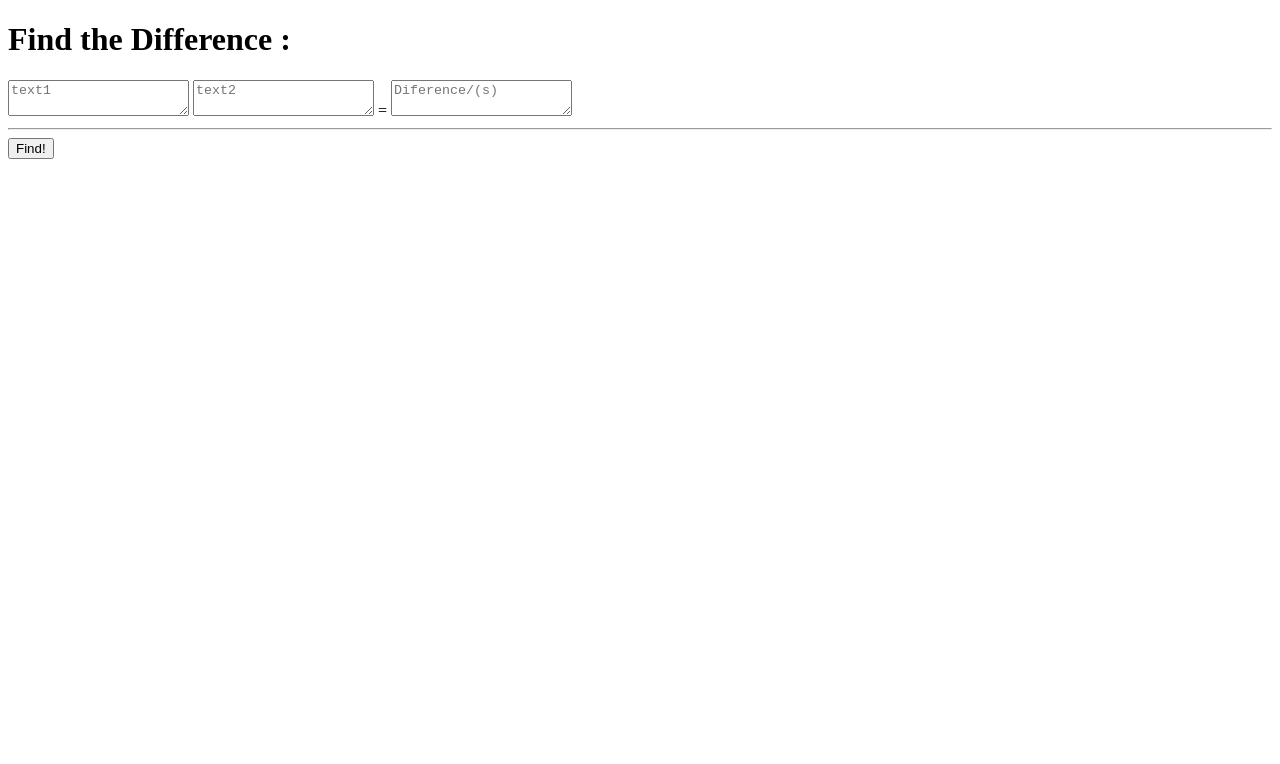
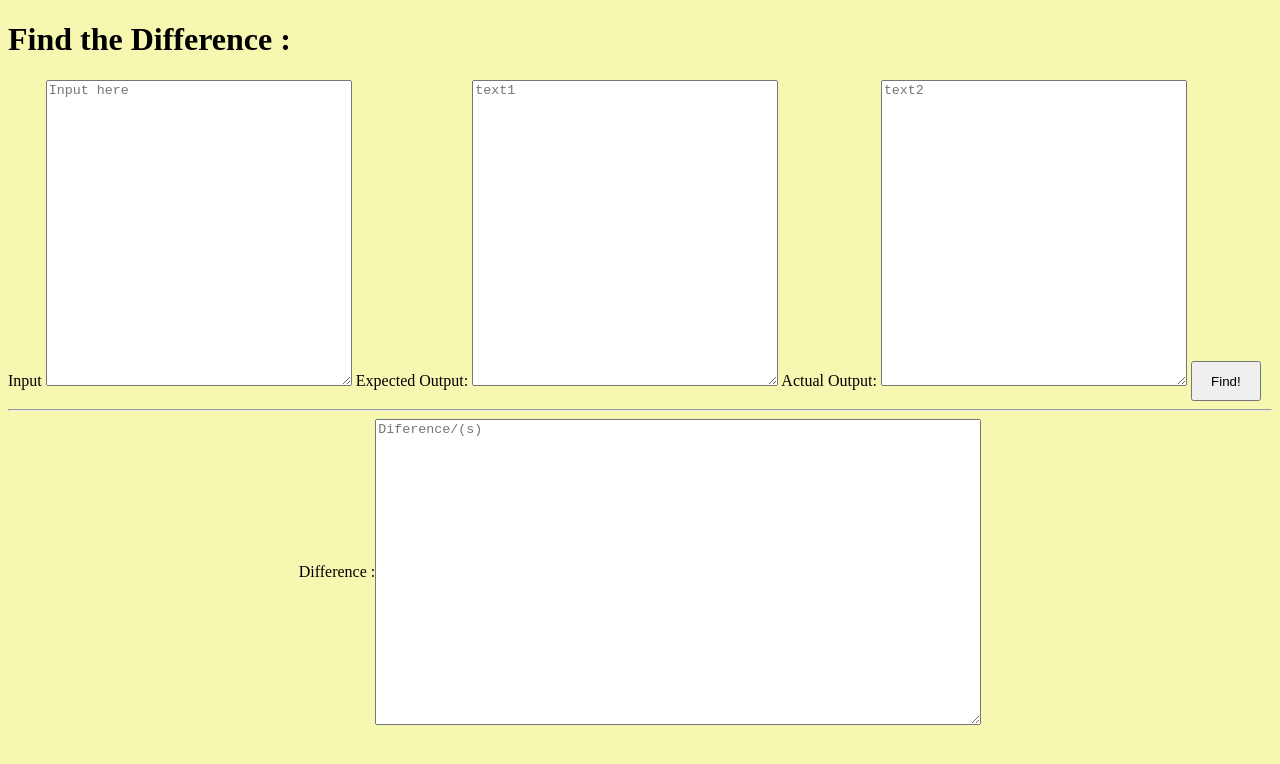
Before and after one commit to Barungit/Difference_Finder, a plain HTML site: page index.html in a window 1280 px wide. Drawn offline with Linux system fonts and the light colour scheme.

Commit message:
UI changes and output improvements

```diff
--- a/find.js
+++ b/find.js
@@ -13,8 +13,9 @@ function printDiff(t1,t2) {
     document.getElementById("diff").value = "";
     var countLine1 = 0;
     var countLine2 = 0;
-    console.log("In Print Difference");
-
+    //console.log("In Print Difference");
+    var input = document.getElementById("input").value;
+    const inputs= input.split('\n');
     const textL = t1.split('\n');
     const textR = t2.split('\n');
     console.log(textL.length);
@@ -22,8 +23,8 @@ function printDiff(t1,t2) {
 
     for(i= 0,j=0; i<textL.length &&j<textR.length;i++,j++){
         if(textL[i]!==textR[j]){
-            console.log(textL[i]+" --> "+textR[j] + "  (Line: " + (i+1) + " )\n");
-            document.getElementById("diff").value += textL[i]+" --> "+textR[j] + "  (Line: " + (i+1) + " )\n";
+            console.log("Input: "+inputs[i] +"  "+textL[i]+" --> "+textR[j] + "  (Line: " + (i+1) + " )\n");
+            document.getElementById("diff").value += "Input: "+inputs[i] +" || Output: "+textL[i]+" --> "+textR[j] + "  (Line: " + (i+1) + " )\n";
         }
     }
 }
--- /dev/null
+++ b/index.css
@@ -0,0 +1,23 @@
+body {
+    background-color: rgb(246, 247, 177);
+}
+
+.input{
+    height: 300px;
+    width: 300px;
+}
+
+#diff{
+    height: 300px;
+    width: 600px;
+}
+#diffdiv{
+    display: flex;
+    justify-content: center;
+    align-items: center;
+}
+
+#findButton{
+    height: 40px;
+    width: 70px;
+}
--- a/index.html
+++ b/index.html
@@ -5,14 +5,24 @@
     <meta name="viewport" content="width=device-width, initial-scale=1.0">
     <title>Difference_Finder</title>
     <script src="find.js"></script>
+    <link rel="stylesheet" href="index.css">
 </head>
 <body>
+    <div>
     <h1>Find the Difference :</h1>
-    <textarea placeholder="text1" id="text1"></textarea>
-    <textarea placeholder="text2" name="text2"></textarea>
-    <span> = </span>
-    <textarea placeholder="Diference/(s)" id="diff"></textarea>
+    <label for="input">Input</label>
+    <textarea placeholder="Input here" id="input" class="input"></textarea>
+    <label for="text1">Expected Output:</label>
+    <textarea placeholder="text1" id="text1" class="input"></textarea>
+    <label>Actual Output: <textarea placeholder="text2" name="text2" class="input"></textarea></label>
+    <button id="findButton" onclick="tell()">Find!</button>
+
     <hr>
-    <button onclick="tell()">Find!</button>
+    <div id="diffdiv">
+        <label for="diff">Difference :</label>
+        <textarea placeholder="Diference/(s)" id="diff"></textarea>
+    </div>
+
+    </div>
 </body>
 </html>
```
